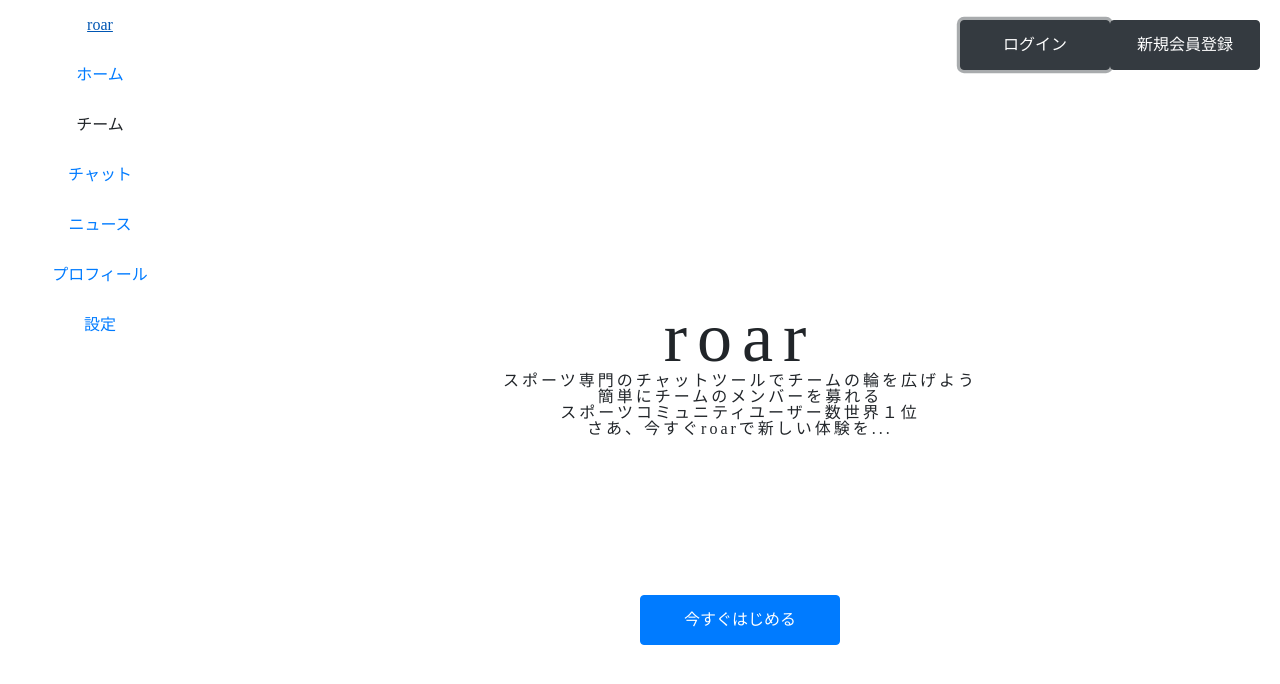
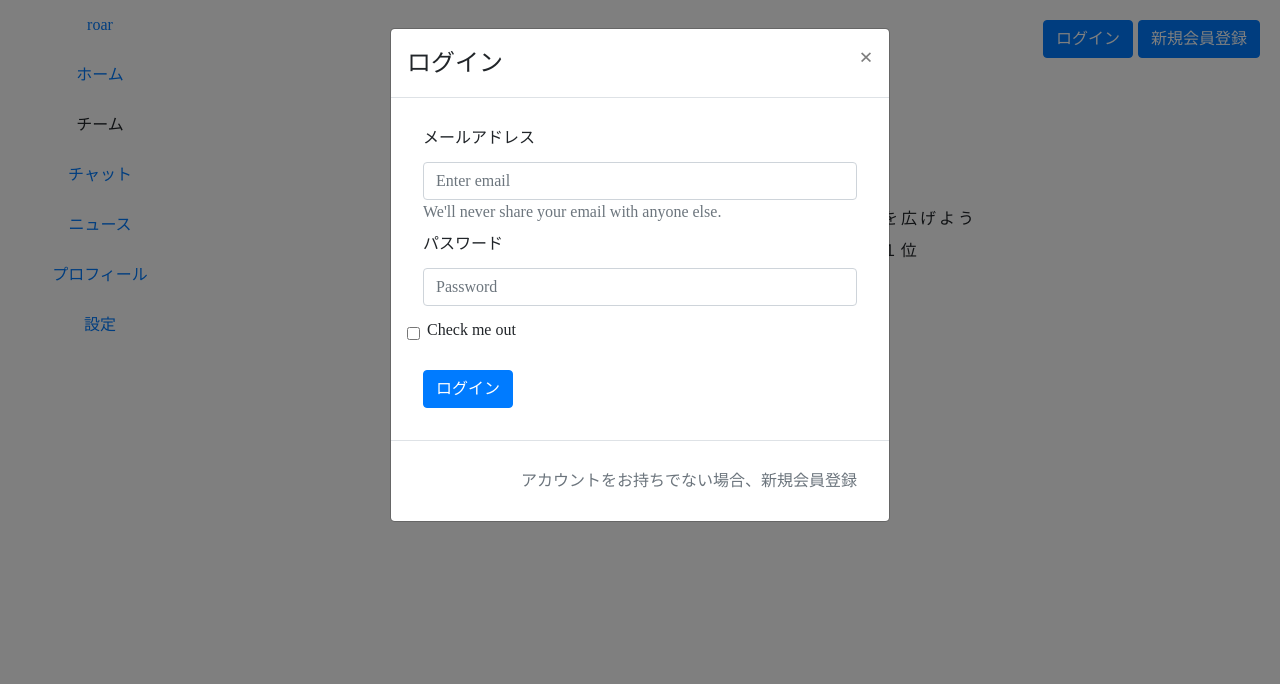
Before and after one commit to Taisei-77/roar-open, a React (Create React App) app in the folder src/main/frontend/: page / in a window 1280 px wide. Both pictures are taken after a click on the button "ログイン". Shown: the top 684 px of the page. Built offline with nearby package versions, Linux system fonts and the light colour scheme.

Commit message:
loginmodal、registermodalの修正

```diff
--- a/src/main/frontend/src/components/Top.js
+++ b/src/main/frontend/src/components/Top.js
@@ -2,9 +2,14 @@ import React from "react";
 import "../style/Top.css";
 import {
   Button,
+  ButtonToolbar,
   Modal,
   ModalBody,
   ModalDialog,
+  Form,
+  FormControl,
+  FormLabel,
+  FormText,
   FormGroup,
   ModalFooter,
   ModalTitle,
@@ -12,174 +17,114 @@ import {
 import ModalHeader from "react-bootstrap/ModalHeader";
 
 class Top extends React.Component {
+	constructor(props, context) {
+    super(props, context);
+
+		this.state = {
+			loginShow: false,
+			registerShow: false,
+		};
+
+	}
+
   render() {
+		let loginClose = () => this.setState({ loginShow: false });
+		let registerClose = () => this.setState({ registerShow: false });
+
     return (
       <div>
         <main>
-          {/* <!-- ログインと新規会員登録のブロック--> */}
-          <div id="signUpContents" className="text-right">
-            {/* <!-- ログイン Button trigger modal --> */}
-            <Button
-              type="button"
-              className="btn btn-dark"
-              data-toggle="modal"
-              data-target="#loginModal"
-            >
+          {/* <!-- ログイン新規会員登録モーダルの右上寄せブロック --> */}
+          <ButtonToolbar className="float-right">
+            <Button onClick={() => this.setState({ loginShow: true })}>
               ログイン
             </Button>
-
-            {/* <!-- ログイン Modal --> */}
-            <Modal
-              className="modal fade"
-              id="loginModal"
-              tabIndex="-1"
-              role="dialog"
-              aria-labelledby="registerModalLabel"
-              aria-hidden="true"
-            >
-              <ModalDialog className="modal-dialog">
-                <div className="modal-content p-3">
-                  <ModalHeader className="modal-header">
-                    <ModalTitle className="modal-title" id="loginModalLabel">
-                      ログイン
-                    </ModalTitle>
-                    <Button
-                      type="button"
-                      className="close"
-                      data-dismiss="modal"
-                      aria-label="Close"
-                    >
-                      <span aria-hidden="true">&times;</span>
-                    </Button>
-                  </ModalHeader>
-                  <ModalBody className="modal-body">
-                    <form>
-                      <FormGroup className="form-group mb-4">
-                        <label htmlFor="email">メールアドレス</label>
-                        <input
-                          type="email"
-                          className="form-control"
-                          id="loginInputEmail"
-                          aria-describedby="emailHelp"
-                          placeholder="メールアドレス"
-                        />
-                        <small id="emailHelp" className="form-text text-muted">
-                          We'll never share your email with anyone else.
-                        </small>
-                      </FormGroup>
-                      <FormGroup className="form-group mb-4">
-                        <label htmlFor="password">
-                          パスワード
-                          <small className="text-muted">何文字以内</small>
-                        </label>
-                        <input
-                          type="password"
-                          className="form-control"
-                          id="loginInputPassword"
-                          placeholder="パスワード"
-                        />
-                      </FormGroup>
-                      <Button type="submit" className="btn btn-dark mb-4">
-                        ログイン
-                      </Button>
-                    </form>
-                    <ModalFooter className="modal-footer">
-                      <p>
-                        アカウントをお持ちでない場合、
-                        <a href="#" className="text-decoration-none">
-                          新規会員登録
-                        </a>
-                      </p>
-                    </ModalFooter>
-                  </ModalBody>
-                </div>
-              </ModalDialog>
-            </Modal>
-
-            {/* <!-- 新規会員登録 Button trigger modal --> */}
-            <Button
-              type="button"
-              className="btn btn-dark"
-              data-toggle="modal"
-              data-target="#registerModal"
-            >
+            <Button onClick={() => this.setState({ registerShow: true })} style={{ marginLeft: 5 }}>
               新規会員登録
             </Button>
 
-            {/* <!-- 新規会員登録 Modal --> */}
-            <div
-              className="modal fade"
-              id="registerModal"
-              tabIndex="-1"
-              role="dialog"
-              aria-labelledby="registerModalLabel"
-              aria-hidden="true"
+            <Modal
+              show={this.state.loginShow}
+              onHide={loginClose}
             >
-              <div className="modal-dialog">
-                <div className="modal-content p-3">
-                  <div className="modal-header">
-                    <h5 className="modal-title" id="registerModalLabel">
-                      新規会員登録
-                    </h5>
-                    <Button
-                      type="button"
-                      className="close"
-                      data-dismiss="modal"
-                      aria-label="Close"
-                    >
-                      <span aria-hidden="true">&times;</span>
-                    </Button>
-                  </div>
-                  <div className="modal-body">
-                    <form>
-                      <div className="form-group mb-4">
-                        <input
-                          type="password"
-                          className="form-control"
-                          id="userName"
-                          placeholder="ユーザーID"
-                        />
-                      </div>
-                      <div className="form-group mb-4">
-                        <input
-                          type="email"
-                          className="form-control"
-                          id="registerInputEmail"
-                          aria-describedby="emailHelp"
-                          placeholder="メールアドレス"
-                        />
-                        <small
-                          id="registerHelp"
-                          className="form-text text-muted"
-                        >
-                          We'll never share your email with anyone else.
-                        </small>
-                      </div>
-                      <div className="form-group mb-4">
-                        <input
-                          type="password"
-                          className="form-control"
-                          id="registerInputPassword"
-                          placeholder="パスワード"
-                        />
-                      </div>
-                      <Button type="submit" className="btn btn-dark mb-4">
-                        登録
-                      </Button>
-                    </form>
-                    <div className="modal-footer">
-                      <p>
-                        すでにアカウントをお持ちの場合、
-                        <a href="#" className="text-decoration-none">
-                          ログイン
-                        </a>
-                      </p>
-                    </div>
-                  </div>
-                </div>
-              </div>
-            </div>
-          </div>
+              <Modal.Header closeButton>
+                <Modal.Title>
+                  ログイン
+                </Modal.Title>
+              </Modal.Header>
+              <Modal.Body>
+                <Form>
+                  <Form.Group controlId="formBasicEmail"  className="m-3">
+                    <Form.Label className="mb-3">メールアドレス</Form.Label>
+                    <Form.Control type="email" placeholder="Enter email" />
+                    <Form.Text className="text-muted">
+                      We'll never share your email with anyone else.
+                    </Form.Text>
+                  </Form.Group>
+
+                  <Form.Group controlId="formBasicPassword" className="m-3">
+                    <Form.Label className="mb-3">パスワード</Form.Label>
+                    <Form.Control type="password" placeholder="Password" />
+                  </Form.Group>
+                  <Form.Group controlId="formBasicCheckbox" className="mb-3">
+                    <Form.Check type="checkbox" label="Check me out" />
+                  </Form.Group>
+                  <Button variant="primary" type="submit" className="m-3">
+                    ログイン
+                  </Button>
+                </Form>
+              </Modal.Body>
+              <Modal.Footer>
+                <Form.Text className="text-muted m-3">
+                  アカウントをお持ちでない場合、新規会員登録
+                </Form.Text>
+              </Modal.Footer>
+            </Modal>
+
+            <Modal
+              show={this.state.registerShow}
+              onHide={registerClose}
+            >
+              <Modal.Header closeButton>
+                <Modal.Title>
+                  アカウントを作成
+                </Modal.Title>
+              </Modal.Header>
+              <Modal.Body>
+                <Form>
+                  <Form.Group controlId="formBasicName" className="m-3">
+                    <Form.Label className="mb-3">ユーザーネーム</Form.Label>
+                    <Form.Control type="name" placeholder="User name" />
+                  </Form.Group>
+
+                  <Form.Group controlId="formBasicEmail" className="m-3">
+                    <Form.Label className="mb-3">メールアドレス</Form.Label>
+                    <Form.Control type="email" placeholder="Enter email" />
+                    <Form.Text className="text-muted">
+                      We'll never share your email with anyone else.
+                    </Form.Text>
+                  </Form.Group>
+
+                  <Form.Group controlId="formBasicPassword" className="m-3">
+                    <Form.Label className="mb-3">パスワード</Form.Label>
+                    <Form.Control type="password" placeholder="Password" />
+                  </Form.Group>
+                  <Form.Group controlId="formBasicCheckbox">
+                    <Form.Check type="checkbox" label="Check me out" />
+                  </Form.Group>
+                  <Button variant="primary" type="submit"  className="m-3">
+                    登録
+                  </Button>
+                </Form>
+              </Modal.Body>
+                <Modal.Footer>
+                  <Form.Text className="text-muted m-3">
+                    すでにアカウントをお持ちの場合、ログイン
+                  </Form.Text>
+                </Modal.Footer>
+            </Modal>
+          </ButtonToolbar>
+          <div className="clearfix"></div>
           {/* <!-- 真ん中のメッセージブロック --> */}
           <div id="labelContents" className="text-center">
             <h1 id="labelTitle">roar</h1>
```
